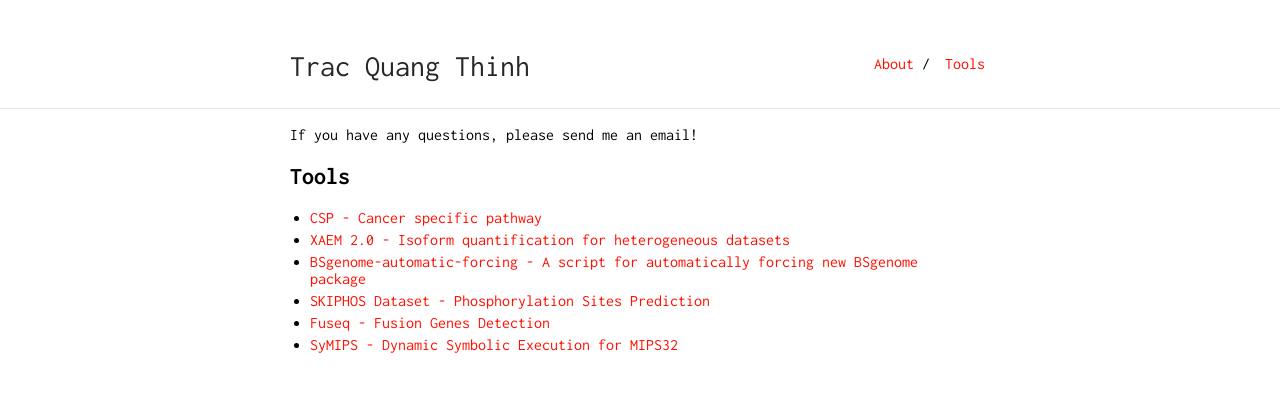
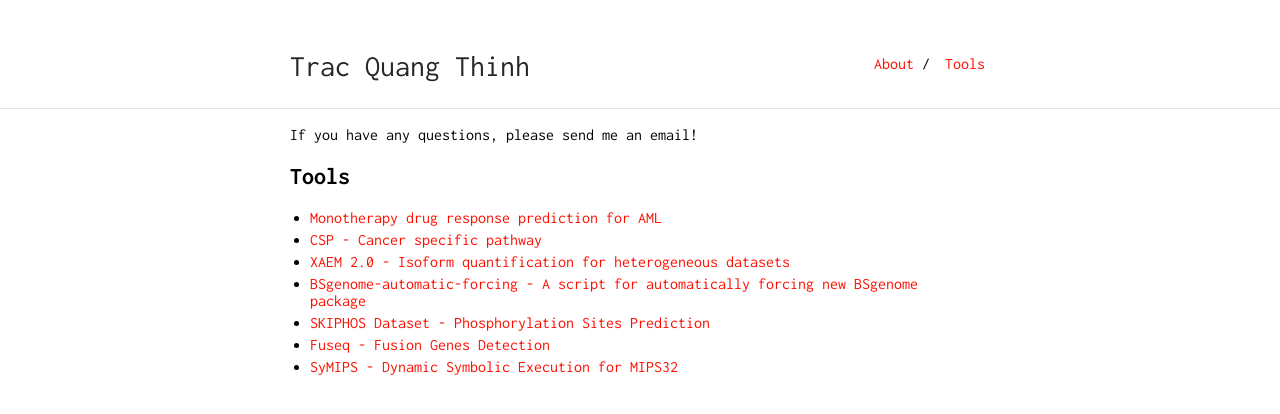
Before and after one commit to tracquangthinh/tracquangthinh.github.io, a Jekyll site: the page built from tool.md, in a window 1280 px wide. Shown: the top 414 px of the page. Built offline with Jekyll 4.4.1, drawn with Linux system fonts in a browser that asks for light colours.

Commit message:
Update tool.md

```diff
--- a/tool.md
+++ b/tool.md
@@ -6,7 +6,8 @@ is_contact: true
 If you have any questions, please send me an email!
 
 ## Tools
-- [CSP - Cancer specific pathway](nghiavtr.shinyapps.io/CancerSpecificPathway/)
+- [Monotherapy drug response prediction for AML](https://www.meb.ki.se/shiny/truvu/AMLdrugpredictor/)
+- [CSP - Cancer specific pathway](https://www.meb.ki.se/shiny/truvu/CSP/)
 - [XAEM 2.0 - Isoform quantification for heterogeneous datasets](https://github.com/tracquangthinh/XAEMv2)
 - [BSgenome-automatic-forcing - A script for automatically forcing new BSgenome package](https://github.com/tracquangthinh/BSgenome-automatic-forcing)
 - [SKIPHOS Dataset - Phosphorylation Sites Prediction](#)
```
